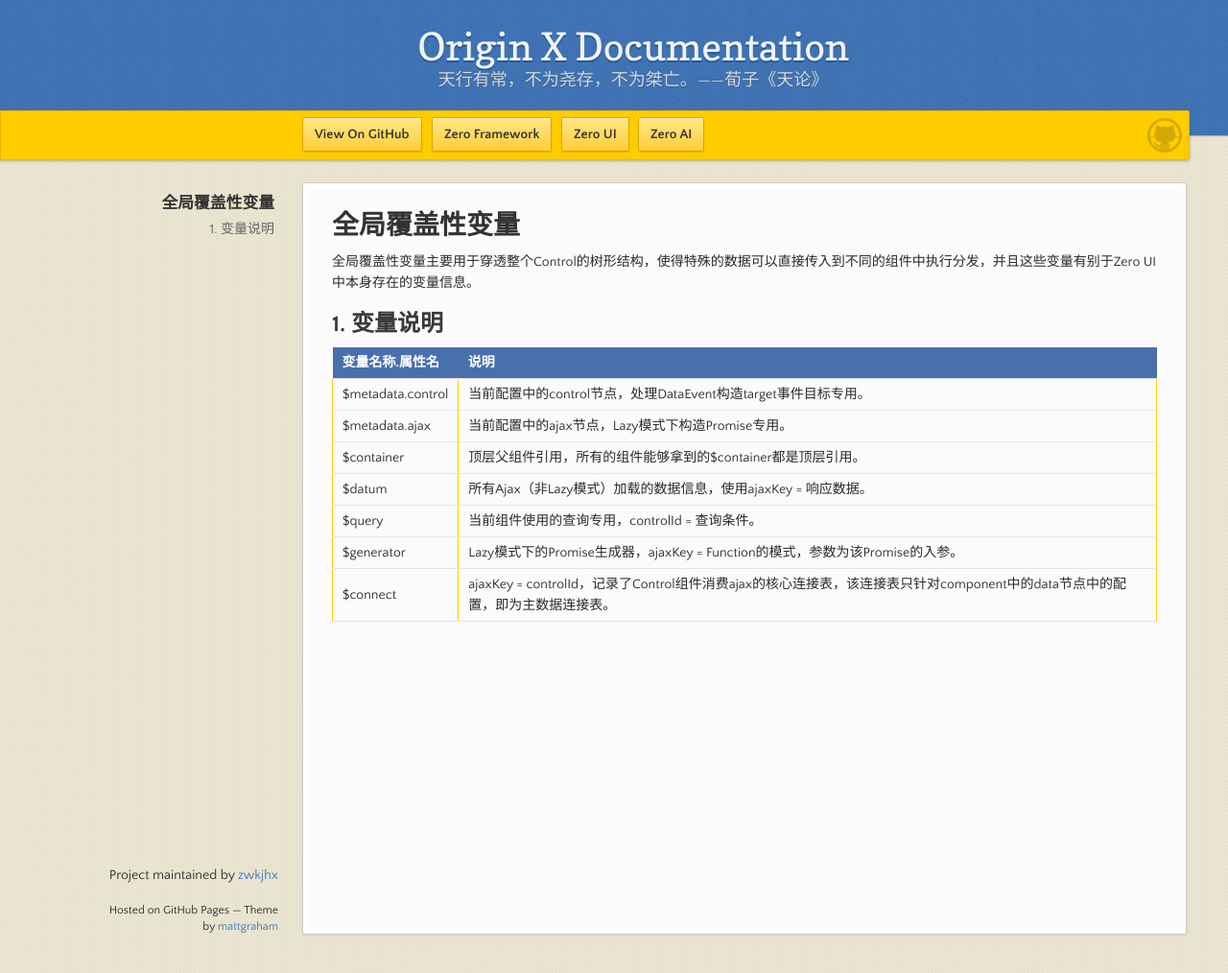
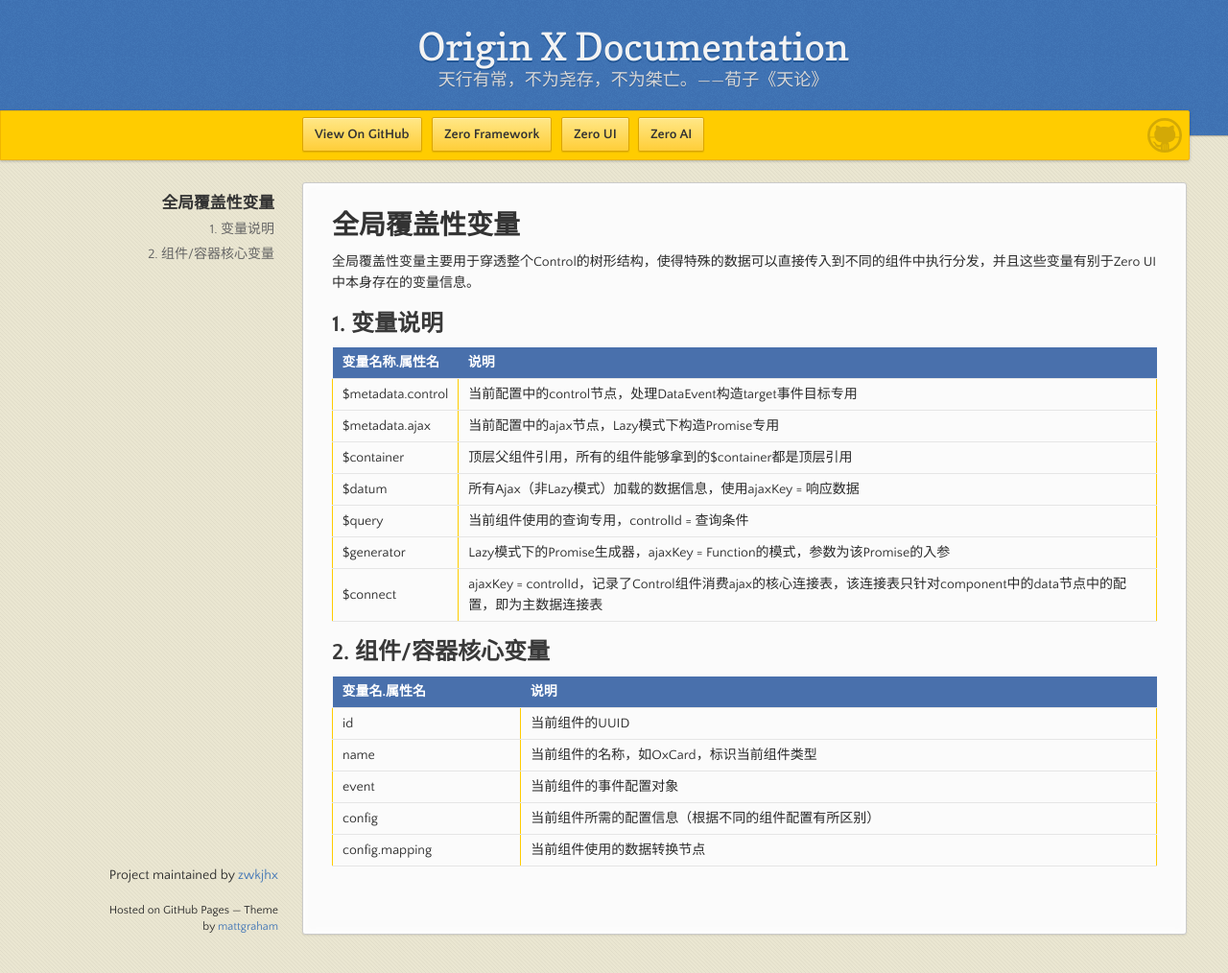
Before and after one commit to zwkjhx/ox-doc, a Jekyll site: the page built from specification/3-origin-xgui-fan/spo-016-quan-ju-fu-gai-xing-bian-liang.md, in a window 1280 px wide and 1014 px high. Shown: the whole window at 96% size. Built offline with Jekyll 4.4.1, drawn with Linux system fonts in a browser that asks for light colours; our own code applies the rules of GitHub Pages for plain Markdown files.

Commit message:
Updates specification/3-origin-xgui-fan/spo-016-quan-ju-fu-gai-xing-bian-liang.md
Auto commit by GitBook Editor

```diff
--- a/specification/3-origin-xgui-fan/spo-016-quan-ju-fu-gai-xing-bian-liang.md
+++ b/specification/3-origin-xgui-fan/spo-016-quan-ju-fu-gai-xing-bian-liang.md
@@ -6,10 +6,20 @@
 
 | 变量名称.属性名 | 说明 |
 | :--- | :--- |
-| $metadata.control | 当前配置中的control节点，处理DataEvent构造target事件目标专用。 |
-| $metadata.ajax | 当前配置中的ajax节点，Lazy模式下构造Promise专用。 |
-| $container | 顶层父组件引用，所有的组件能够拿到的$container都是顶层引用。 |
-| $datum | 所有Ajax（非Lazy模式）加载的数据信息，使用ajaxKey = 响应数据。 |
-| $query | 当前组件使用的查询专用，controlId = 查询条件。 |
-| $generator | Lazy模式下的Promise生成器，ajaxKey = Function的模式，参数为该Promise的入参。 |
-| $connect | ajaxKey = controlId，记录了Control组件消费ajax的核心连接表，该连接表只针对component中的data节点中的配置，即为主数据连接表。 |
+| $metadata.control | 当前配置中的control节点，处理DataEvent构造target事件目标专用 |
+| $metadata.ajax | 当前配置中的ajax节点，Lazy模式下构造Promise专用 |
+| $container | 顶层父组件引用，所有的组件能够拿到的$container都是顶层引用 |
+| $datum | 所有Ajax（非Lazy模式）加载的数据信息，使用ajaxKey = 响应数据 |
+| $query | 当前组件使用的查询专用，controlId = 查询条件 |
+| $generator | Lazy模式下的Promise生成器，ajaxKey = Function的模式，参数为该Promise的入参 |
+| $connect | ajaxKey = controlId，记录了Control组件消费ajax的核心连接表，该连接表只针对component中的data节点中的配置，即为主数据连接表 |
+
+## 2. 组件/容器核心变量
+
+| 变量名.属性名 | 说明 |
+| :--- | :--- |
+| id | 当前组件的UUID |
+| name | 当前组件的名称，如OxCard，标识当前组件类型 |
+| event | 当前组件的事件配置对象 |
+| config | 当前组件所需的配置信息（根据不同的组件配置有所区别） |
+| config.mapping | 当前组件使用的数据转换节点 |
```
